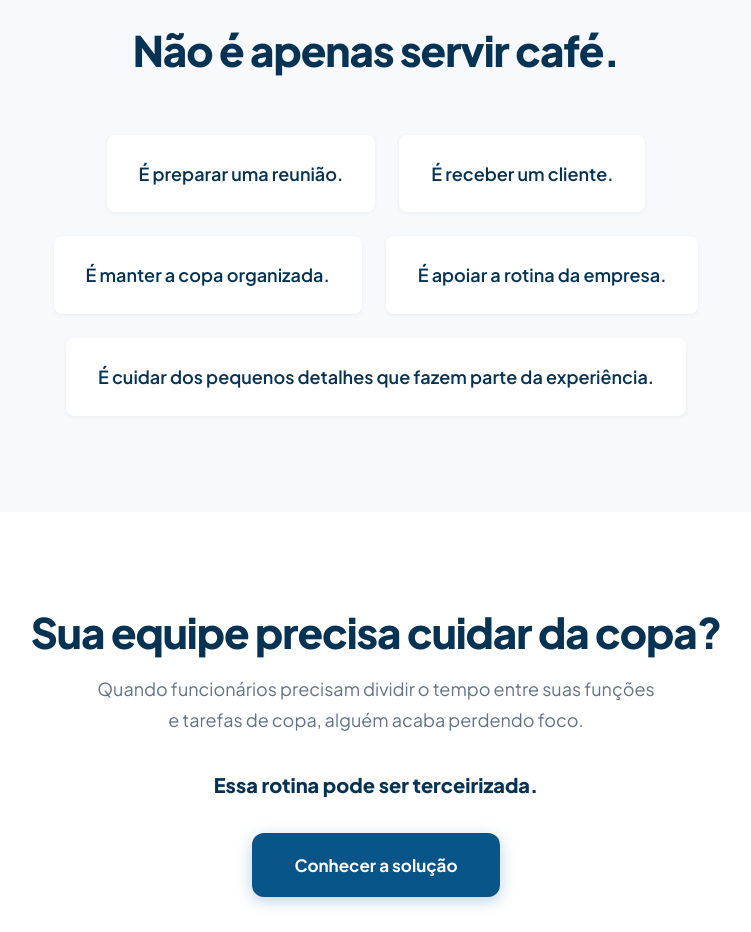
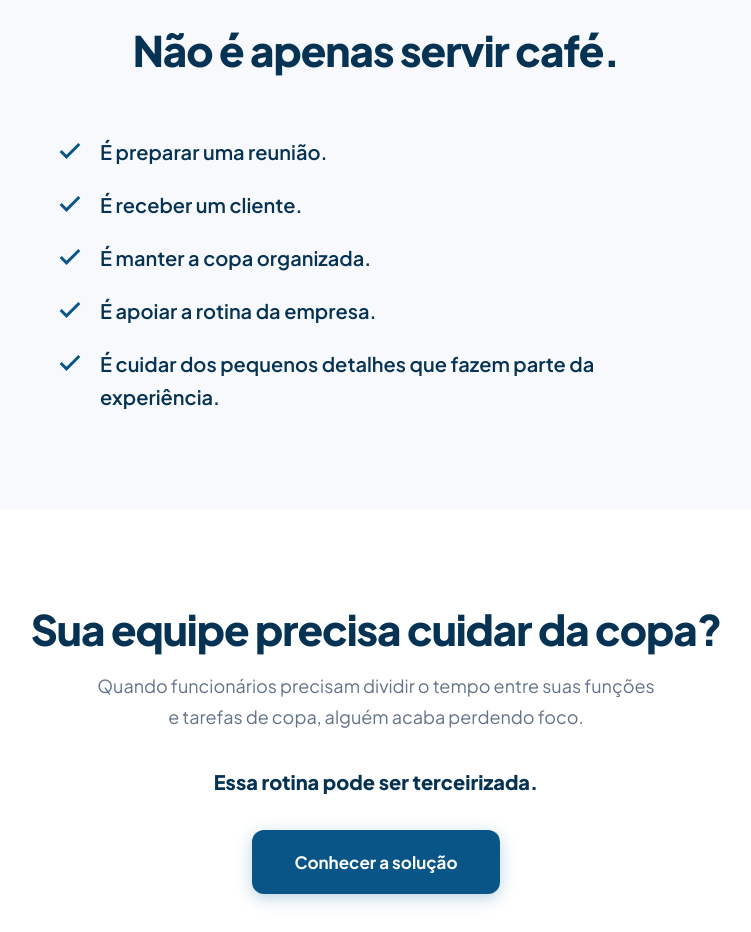
Before and after one commit to t0non/lpSeuEspacoFacilities, a plain HTML site: page copeiragem/index.html in a window 1280 px wide. Shown: the part 900-1832 px from the top of the page, without its empty margins (264-1015 px from the left). Drawn offline with Linux system fonts and the light colour scheme.

Commit message:
style: convert café cards to a vertical list

```diff
--- a/copeiragem/index.html
+++ b/copeiragem/index.html
@@ -132,12 +132,29 @@
         <div class="section-head fade-up">
           <h2 class="title" id="cop-title-2">Não é apenas servir café.</h2>
         </div>
-        <div class="fade-up" style="max-width:800px; margin: 0 auto; display: flex; flex-wrap: wrap; gap: 24px; justify-content: center;">
-          <div style="background: var(--white); padding: 24px 32px; border-radius: 8px; box-shadow: var(--sh-xs); font-weight: 600; color: var(--navy); font-size: 18px;">É preparar uma reunião.</div>
-          <div style="background: var(--white); padding: 24px 32px; border-radius: 8px; box-shadow: var(--sh-xs); font-weight: 600; color: var(--navy); font-size: 18px;">É receber um cliente.</div>
-          <div style="background: var(--white); padding: 24px 32px; border-radius: 8px; box-shadow: var(--sh-xs); font-weight: 600; color: var(--navy); font-size: 18px;">É manter a copa organizada.</div>
-          <div style="background: var(--white); padding: 24px 32px; border-radius: 8px; box-shadow: var(--sh-xs); font-weight: 600; color: var(--navy); font-size: 18px;">É apoiar a rotina da empresa.</div>
-          <div style="background: var(--white); padding: 24px 32px; border-radius: 8px; box-shadow: var(--sh-xs); font-weight: 600; color: var(--navy); font-size: 18px;">É cuidar dos pequenos detalhes que fazem parte da experiência.</div>
+        <div class="fade-up" style="max-width:800px; margin: 0 auto;">
+          <ul style="list-style: none; padding: 0; margin: 0; display: flex; flex-direction: column; gap: 20px; font-size: 20px; font-weight: 600; color: var(--navy); max-width: 640px; margin: 0 auto; text-align: left;">
+            <li style="display: flex; gap: 16px; align-items: flex-start;">
+              <svg width="28" height="28" viewBox="0 0 24 24" fill="none" stroke="var(--accent)" stroke-width="2.5" style="flex-shrink: 0; margin-top: 2px;"><polyline points="20 6 9 17 4 12"/></svg>
+              É preparar uma reunião.
+            </li>
+            <li style="display: flex; gap: 16px; align-items: flex-start;">
+              <svg width="28" height="28" viewBox="0 0 24 24" fill="none" stroke="var(--accent)" stroke-width="2.5" style="flex-shrink: 0; margin-top: 2px;"><polyline points="20 6 9 17 4 12"/></svg>
+              É receber um cliente.
+            </li>
+            <li style="display: flex; gap: 16px; align-items: flex-start;">
+              <svg width="28" height="28" viewBox="0 0 24 24" fill="none" stroke="var(--accent)" stroke-width="2.5" style="flex-shrink: 0; margin-top: 2px;"><polyline points="20 6 9 17 4 12"/></svg>
+              É manter a copa organizada.
+            </li>
+            <li style="display: flex; gap: 16px; align-items: flex-start;">
+              <svg width="28" height="28" viewBox="0 0 24 24" fill="none" stroke="var(--accent)" stroke-width="2.5" style="flex-shrink: 0; margin-top: 2px;"><polyline points="20 6 9 17 4 12"/></svg>
+              É apoiar a rotina da empresa.
+            </li>
+            <li style="display: flex; gap: 16px; align-items: flex-start;">
+              <svg width="28" height="28" viewBox="0 0 24 24" fill="none" stroke="var(--accent)" stroke-width="2.5" style="flex-shrink: 0; margin-top: 2px;"><polyline points="20 6 9 17 4 12"/></svg>
+              É cuidar dos pequenos detalhes que fazem parte da experiência.
+            </li>
+          </ul>
         </div>
       </div>
     </section>
```
